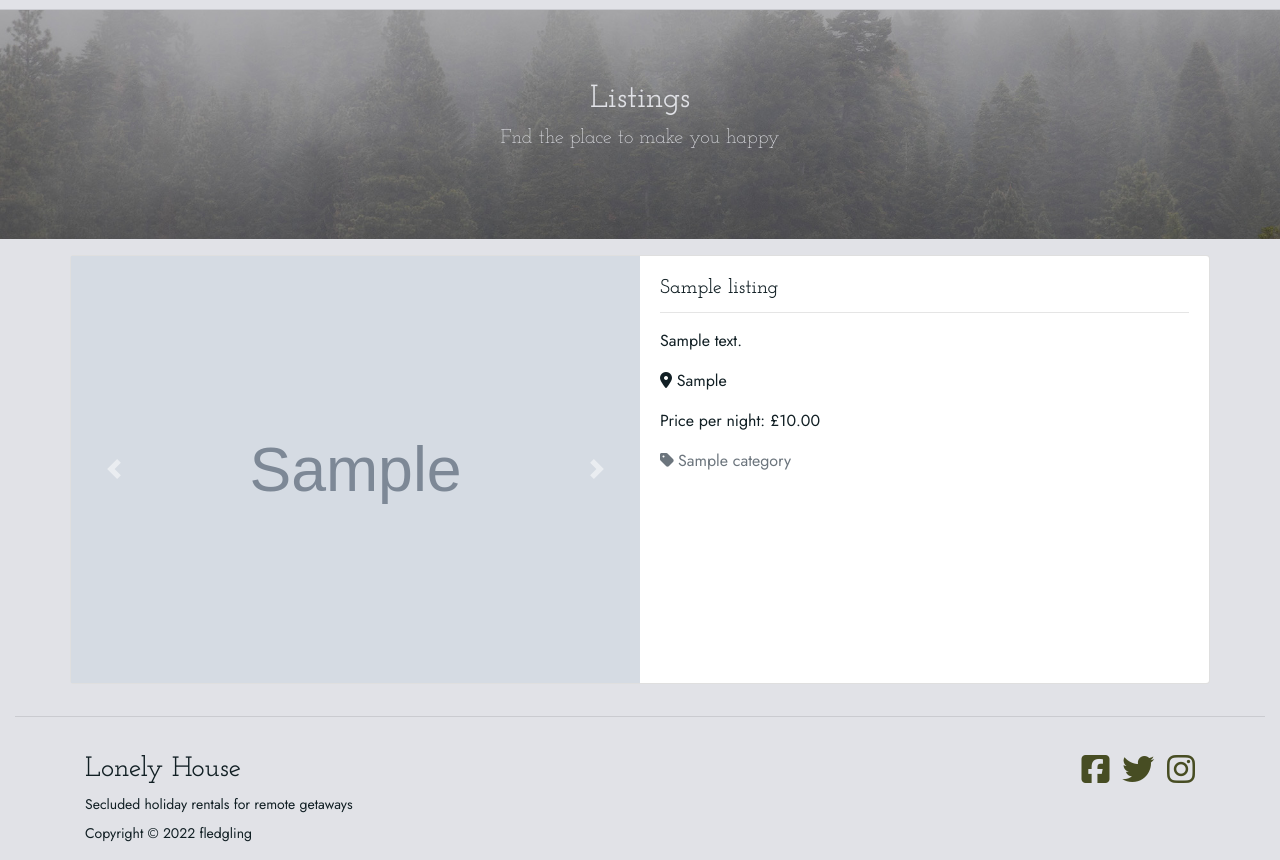
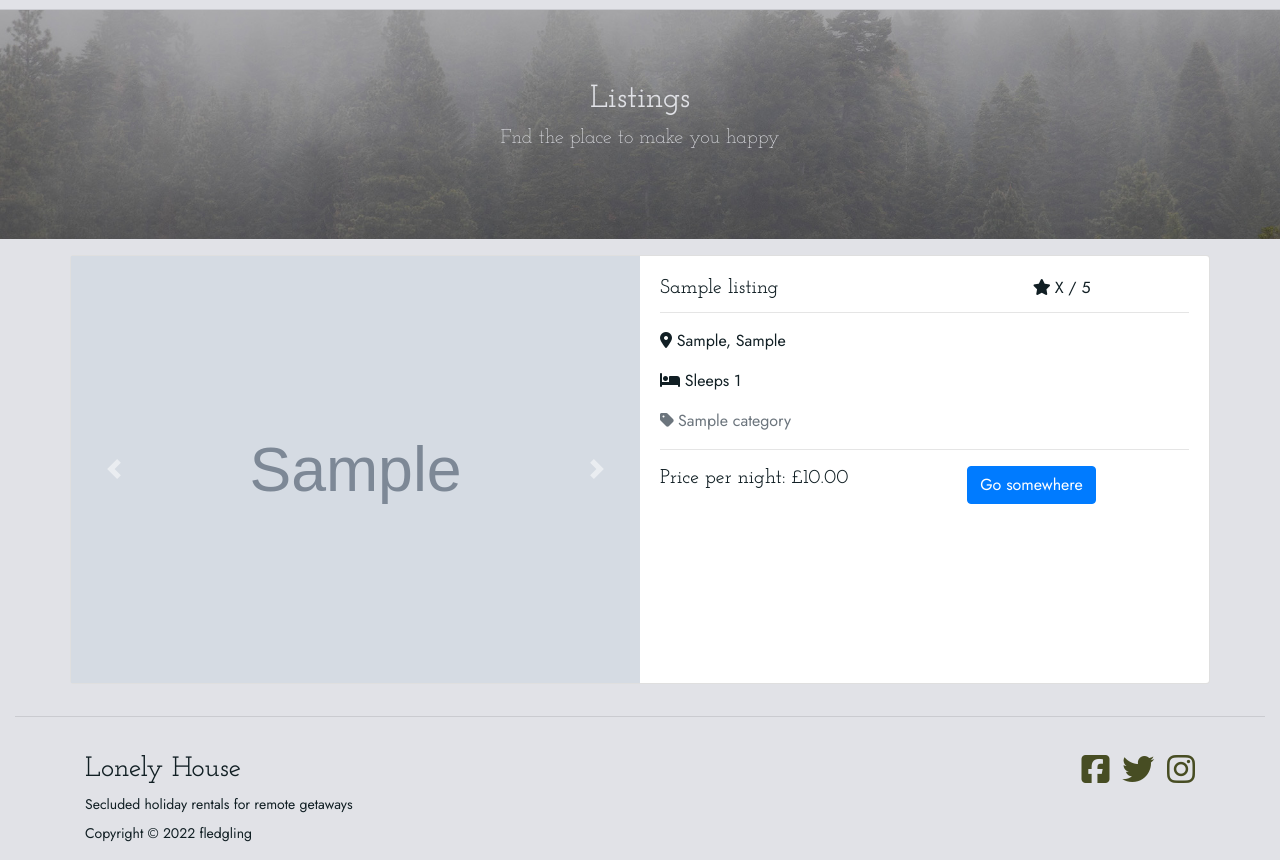
Before and after one commit to Isabella-Mitchell/lonely-house, a Django app: page /listings/ in a window 1280 px wide. Shown: the part 65-925 px from the top of the page. Run offline with Django 3.2, Linux system fonts and the light colour scheme; tables that the repository leaves empty hold one stand-in row (values such as "Sample post"); grey boxes marked "Sample" are stand-in pictures; some libraries are stand-ins or nearby versions.

Commit message:
Add content to listing.html card

```diff
--- a/listings/templates/listings/listings.html
+++ b/listings/templates/listings/listings.html
@@ -65,17 +65,19 @@
                                         <h5 class="card-title">{{ listing.name }}</h5>
                                     </div>
                                     <div class="col-12 col-md-4">
-                                        {% if listing.rating %}
-                                        <p class="card-text"><i class="fas fa-star mr-1"></i>{{ listing.rating }} / 5</p>
-                                        {% endif %}
+                                        <p class="card-text"><i class="fas fa-star mr-1"></i>X / 5</p>
                                     </div>
                                 </div>
                                 <hr class="mt-0">
-                                <p class="card-text text-truncate"> {{ listing.description }}</p>
-                                {% if listing.country %}
+
+                                {% if listing.region and listing.country %}
+                                    <p class="card-text"><i class="fa-solid fa-location-dot"></i> {{ listing.region }}, {{ listing.country }}</p>
+                                {% elif listing.country %}
                                     <p class="card-text"><i class="fa-solid fa-location-dot"></i> {{ listing.country }}</p>
                                 {% endif %}
-                                <p class="card-text">Price per night: £{{ listing.price }}</p>
+
+                                <p class="card-text"><i class="fa-solid fa-bed"></i> Sleeps {{ listing.no_sleeps }}</p>
+
                                 {% if listing.category %}
                                 <p class="card-text">
                                     <a class="text-muted" href="">
@@ -90,6 +92,16 @@
                                 {% endfor %}
                                 {% endif %}
 
+                                <hr class="mt-0">
+
+                                <div class="row">
+                                    <div class="col-12 col-md-5">
+                                        <h5 class="card-title">Price per night: £{{ listing.price }}</h5>
+                                    </div>
+                                    <div class="col-12 col-md-5 text-right">
+                                        <a href="#" class="btn btn-primary">Go somewhere</a>
+                                    </div>
+                                </div>
                             </div>
                         </div>
                     </div>
```
